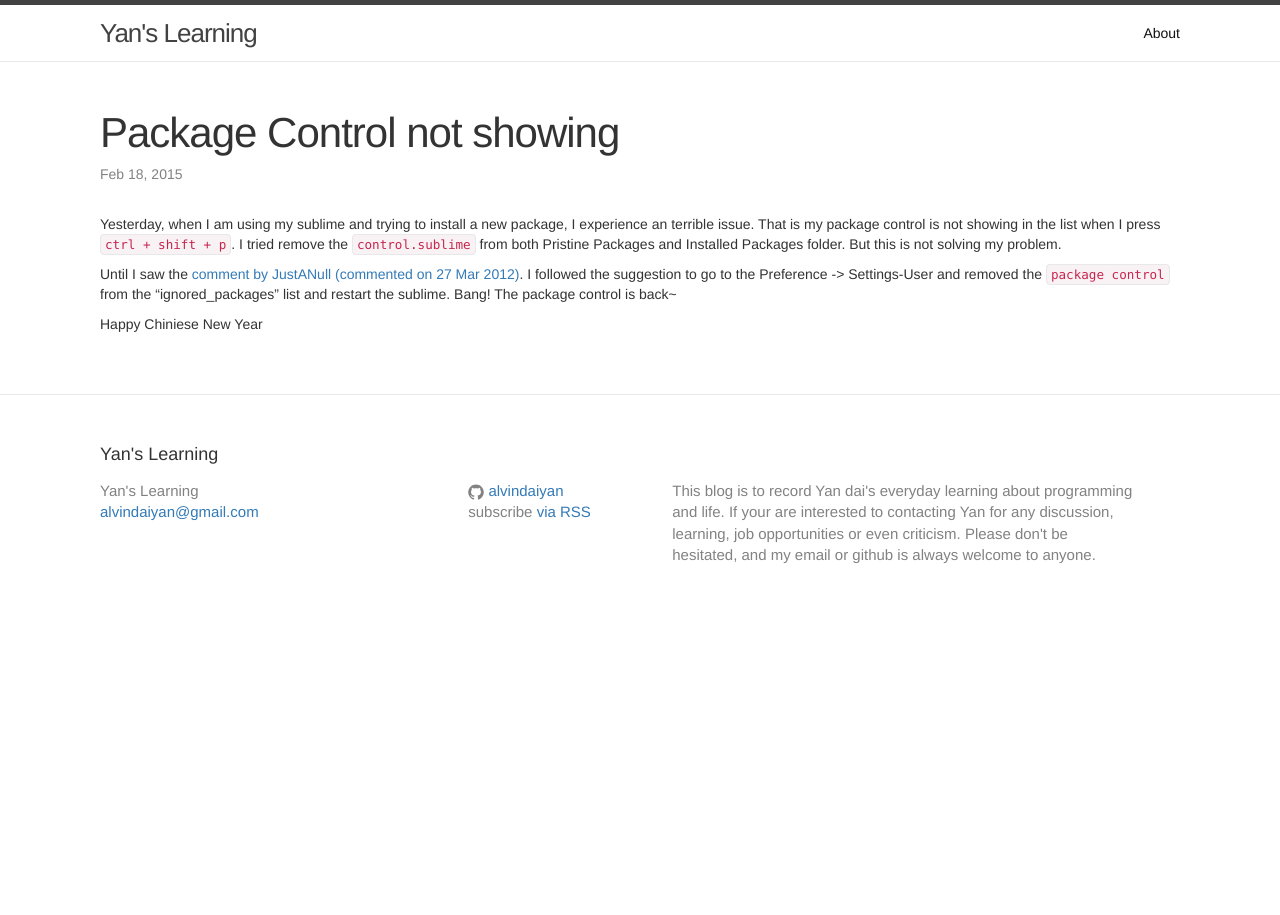
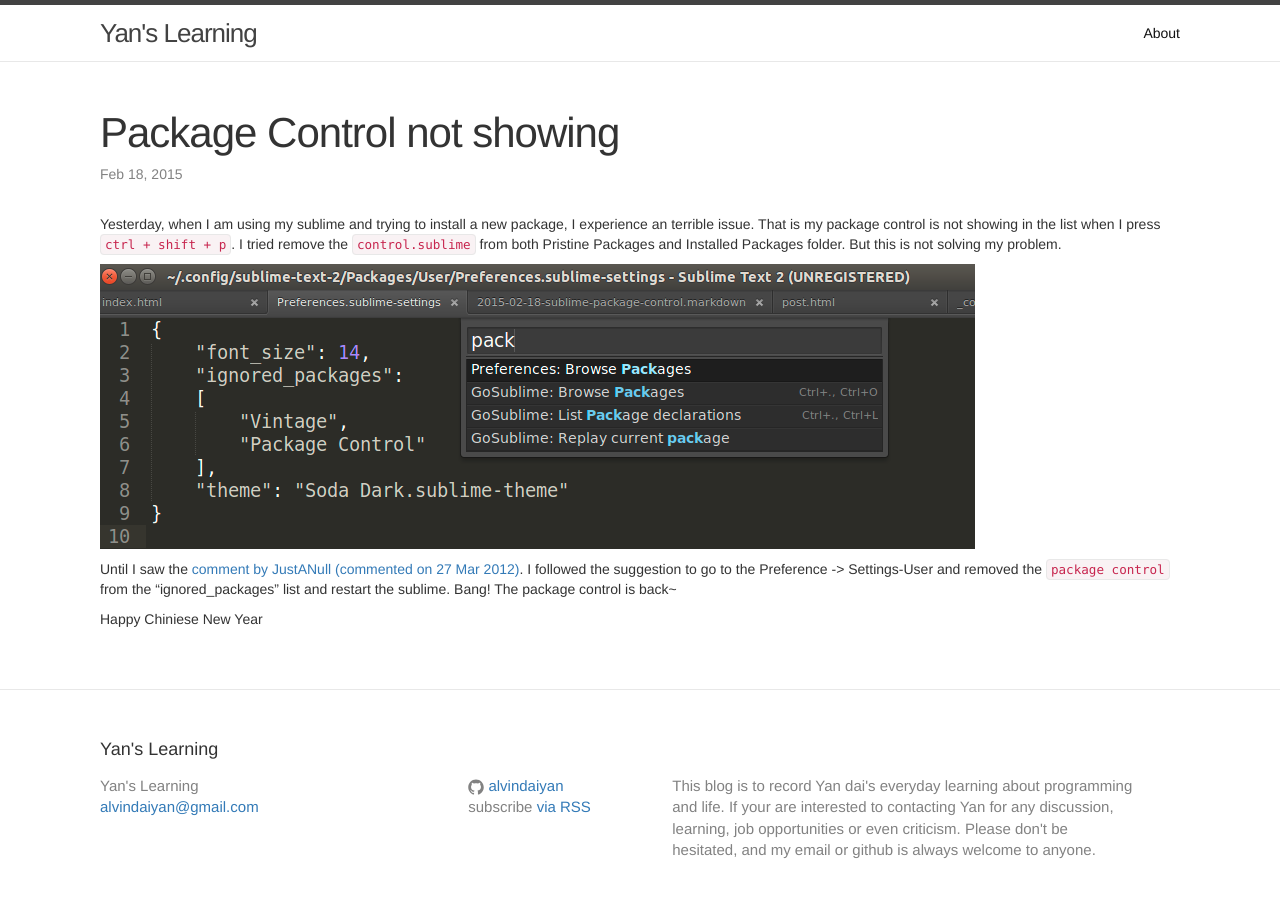
Before and after one commit to alvindaiyan/alvindaiyan.github.io, a Jekyll site: the page built from _posts/2015-02-18-sublime-package-control.markdown, in a window 1280 px wide. Built offline with Jekyll 4.4.1, drawn with Linux system fonts in a browser that asks for light colours; nearby versions of some CDN libraries; comment, search, counter and statistics services are not loaded.

Commit message:
added img for pc not showing

```diff
--- a/_layouts/post.html
+++ b/_layouts/post.html
@@ -11,6 +11,7 @@ layout: default
 	<article class="post-content">
 		{{ content }}
 	</article>
+
 	<div id="disqus_thread"></div>
 	<script type="text/javascript">
 	/* * * CONFIGURATION VARIABLES: EDIT BEFORE PASTING INTO YOUR WEBPAGE * * */
--- a/_posts/2015-02-18-sublime-package-control.markdown
+++ b/_posts/2015-02-18-sublime-package-control.markdown
@@ -7,6 +7,8 @@ categories: general
 ---
 Yesterday, when I am using my sublime and trying to install a new package, I experience an terrible issue. That is my package control is not showing in the list when I press `ctrl + shift + p`. I tried remove the `control.sublime` from both Pristine Packages and Installed Packages folder. But this is not solving my problem.
 
+![package control not showing]({{ site.url }}/assets/packagcontrol.png)
+
 Until I saw the [comment by JustANull (commented on 27 Mar 2012)](https://github.com/wbond/package_control/issues/112). I followed the suggestion to go to the Preference -> Settings-User and removed the `package control` from the "ignored_packages" list and restart the sublime. Bang! The package control is back~
 
 Happy Chiniese New Year
```
Also changed, not shown: assets/packagcontrol.png (added). Lines whose indentation alone changed are shown as unchanged.
